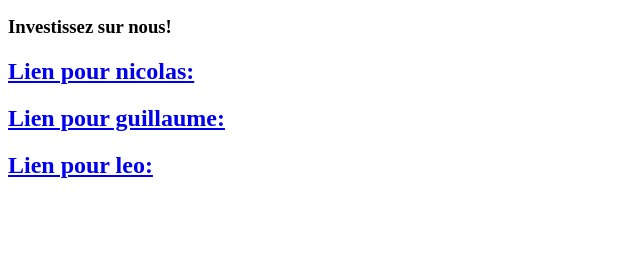
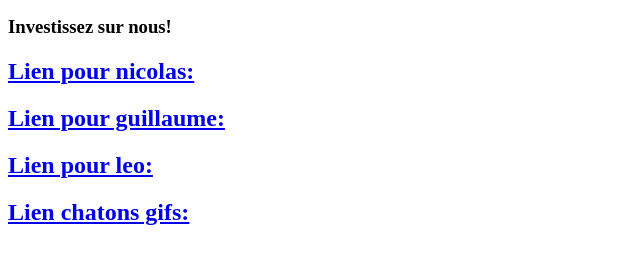
Before and after one commit to JMSDeCoco/ProjectDDH, a plain HTML site: page index.html in a window 1280 px wide. Shown: the part 87-350 px from the top of the page, without its empty margins (0-640 px from the left). Drawn offline with Linux system fonts and the light colour scheme.

Commit message:
Ajout dans index.html lien chatonsGif

```diff
--- a/index.html
+++ b/index.html
@@ -12,6 +12,6 @@
 		<h2><a href="./ProjectDDH/nicolas.html">Lien pour nicolas:</a> </h2>
 		<h2><a href="./ProjectDDH/guillaume.html">Lien pour guillaume:</a></h2>
 		<h2><a href="./ProjectDDH/leo.html">Lien pour leo:</a></h2>
-
+		<h2><a href="./ProjectDDH/chatonsGifs.html">Lien chatons gifs:</a></h2>
 	</body>
 </html>
```
